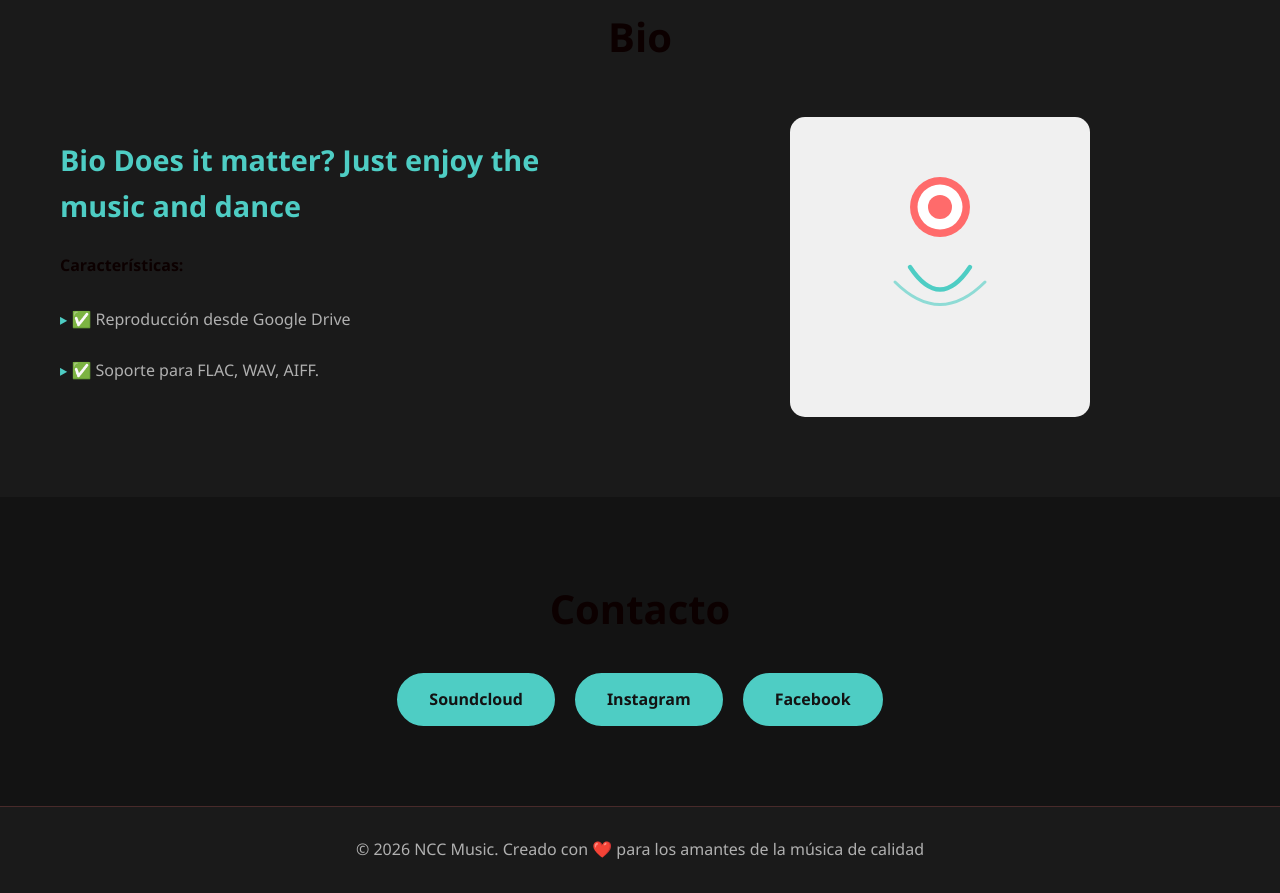
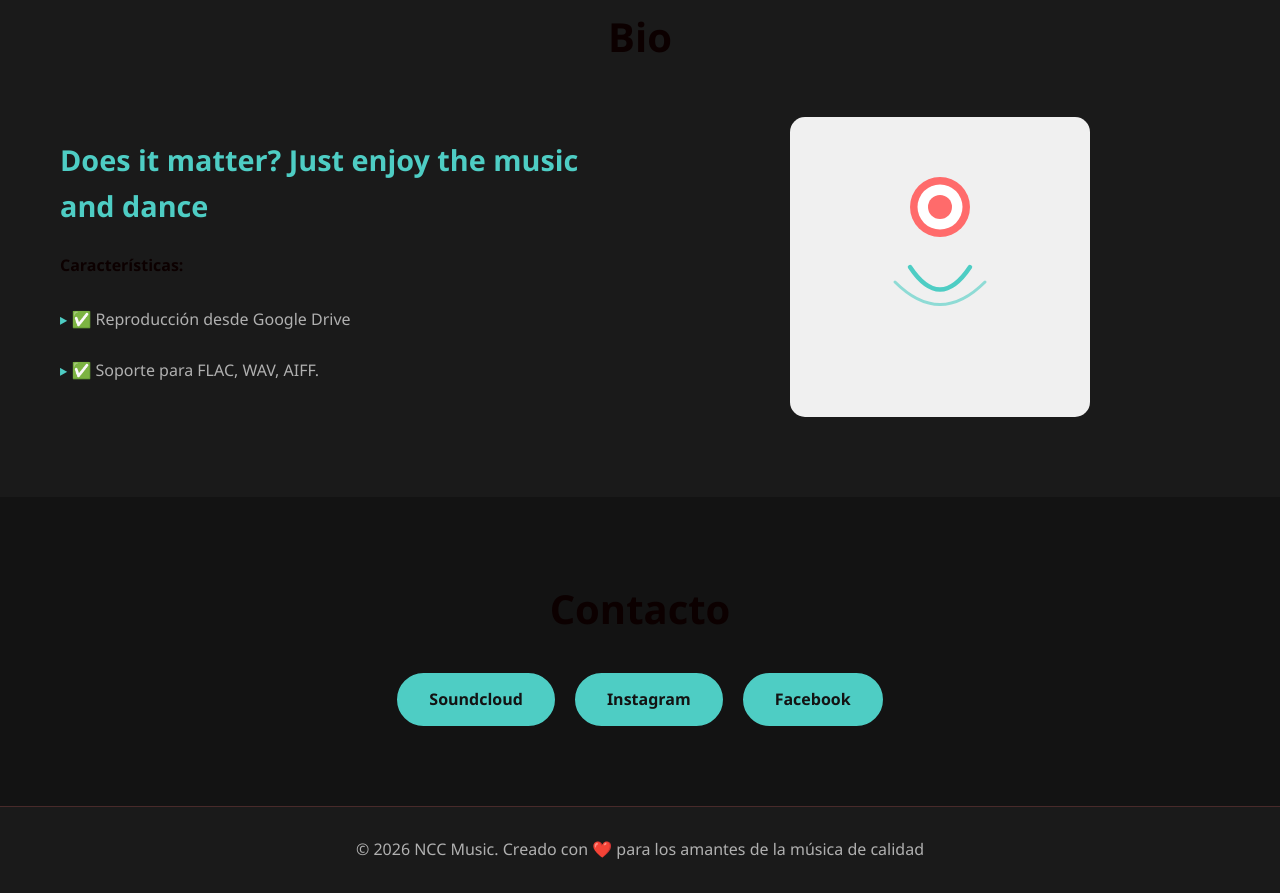
Before and after one commit to ncc-music/ncc-music.github.io, a plain HTML site: page index.html in a window 1280 px wide. Shown: the part 1440-2333 px from the top of the page. Drawn offline with Linux system fonts and the light colour scheme; no server answers.

Commit message:
Update index.html

```diff
--- a/index.html
+++ b/index.html
@@ -95,8 +95,7 @@
             <h2>Bio</h2>
             <div class="about-content">
                 <div class="about-text">
-                    <h3>Bio
-Does it matter?
+                    <h3>Does it matter?
 
 Just enjoy the music and dance</h3>                    <h4>Características:</h4>
                     <ul class="features-list">
```
